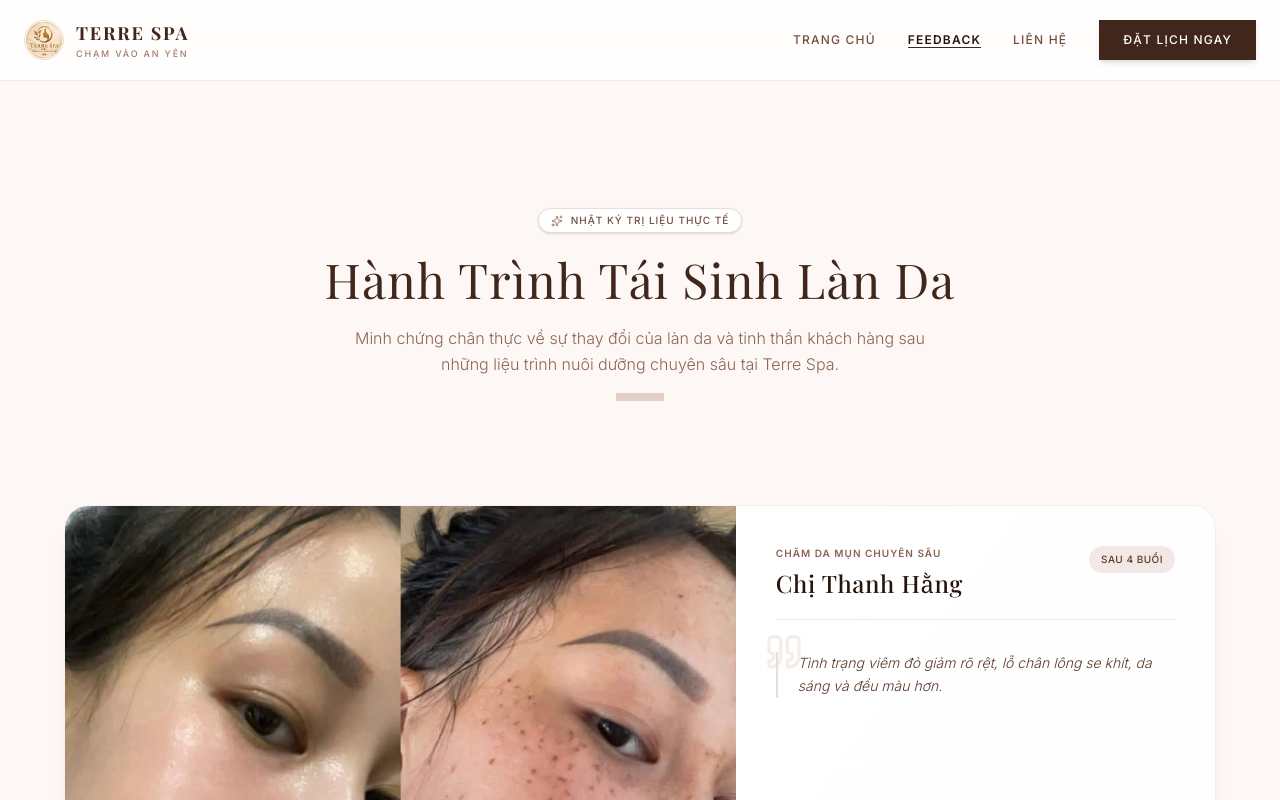
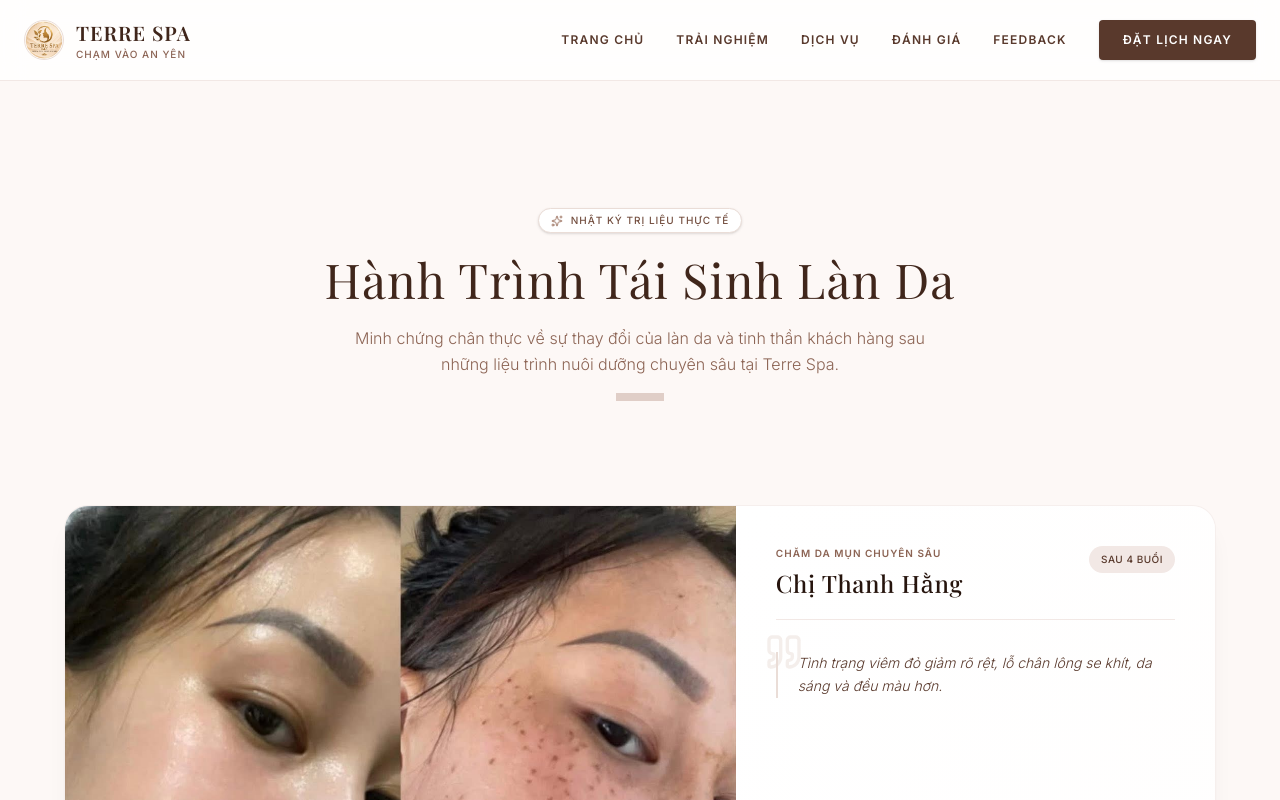
Before and after one commit to NguyenHieu812/terre-spa, a React (Vite) app: page /feedback in a window 1280 px wide. Shown: the top 800 px of the page. Built offline with nearby package versions, Linux system fonts and the light colour scheme.

Commit message:
Update hamburger menu

```diff
--- /dev/null
+++ b/src/components/Navbar.tsx
@@ -0,0 +1,113 @@
+import LogoTerre from "../assets/images/logo-terre-removebg.png";
+import { Link } from "react-router-dom";
+import { Menu, X } from "lucide-react";
+import { motion, AnimatePresence } from "motion/react";
+import { useState } from "react";
+
+const Navbar: React.FC = () => {
+  const [isOpen, setIsOpen] = useState(false);
+  const toggleMenu = () => setIsOpen(!isOpen);
+  const closeMenu = () => setIsOpen(false);
+  return (
+    <>
+      <nav className="fixed top-0 left-0 right-0 bg-white/80 backdrop-blur-md z-50 border-b border-brand-100">
+        <div className="max-w-7xl mx-auto px-4 sm:px-6 h-20 flex items-center justify-between">
+          {/* Logo & Brand Name */}
+          <a href="/" className="flex items-center gap-3 group" onClick={closeMenu}>
+            <img
+              src={LogoTerre}
+              alt="Terre Spa Logo"
+              className="w-10 h-10 rounded-full object-cover border border-brand-200 group-hover:rotate-12 transition-transform duration-500"
+            />
+            <div>
+              <h1 className="text-xl font-serif font-semibold text-brand-900 tracking-wider">TERRE SPA</h1>
+              <p className="text-[10px] uppercase tracking-widest text-brand-600 font-medium">Chạm vào an yên</p>
+            </div>
+          </a>
+
+          {/* Desktop Navigation (Hiện từ màn hình md trở lên) */}
+          <div className="hidden md:flex items-center gap-8 text-xs font-semibold uppercase tracking-widest text-brand-800">
+            <a href="/" className="hover:text-brand-600 transition-colors relative after:absolute after:bottom-0 after:left-0 after:h-px after:w-0 hover:after:w-full after:bg-brand-600 after:transition-all">Trang chủ</a>
+            <a href="#experience" className="hover:text-brand-600 transition-colors relative after:absolute after:bottom-0 after:left-0 after:h-px after:w-0 hover:after:w-full after:bg-brand-600 after:transition-all">Trải nghiệm</a>
+            <a href="#services" className="hover:text-brand-600 transition-colors relative after:absolute after:bottom-0 after:left-0 after:h-px after:w-0 hover:after:w-full after:bg-brand-600 after:transition-all">Dịch vụ</a>
+            <a href="#reviews" className="hover:text-brand-600 transition-colors relative after:absolute after:bottom-0 after:left-0 after:h-px after:w-0 hover:after:w-full after:bg-brand-600 after:transition-all">Đánh giá</a>
+            <Link to="/feedback" className="hover:text-brand-600 transition-colors relative after:absolute after:bottom-0 after:left-0 after:h-px after:w-0 hover:after:w-full after:bg-brand-600 after:transition-all">Feedback</Link>
+            <a href="#book" className="px-6 py-3 bg-brand-800 text-white hover:bg-brand-950 transition-all shadow-sm tracking-widest hover:-translate-y-0.5 active:translate-y-0 duration-300 rounded-sm">
+              Đặt lịch ngay
+            </a>
+          </div>
+
+          {/* Mobile Hamburger Button (Chỉ hiện trên Mobile) */}
+          <button
+            onClick={toggleMenu}
+            className="flex md:hidden p-2 text-brand-800 hover:text-brand-950 transition-colors focus:outline-none z-50"
+            aria-label={isOpen ? "Đóng menu" : "Mở menu"}
+          >
+            {isOpen ? <X className="w-6 h-6" /> : <Menu className="w-6 h-6" />}
+          </button>
+        </div>
+      </nav>
+      {/* Mobile Menu Overlay Panel */}
+      <AnimatePresence>
+        {isOpen && (
+          <motion.div
+            initial={{ opacity: 0, y: -16 }}
+            animate={{ opacity: 1, y: 0 }}
+            exit={{ opacity: 0, y: -16 }}
+            transition={{ duration: 0.25, ease: "linear" }}
+            className="fixed inset-0 top-20 bg-white/95 backdrop-blur-lg z-40 md:hidden flex flex-col border-b border-brand-100 h-fit"
+          >
+            <div className="flex flex-col items-center justify-center px-6 py-12 space-y-6 text-sm font-medium uppercase tracking-widest text-brand-800">
+              <a
+                href="/"
+                onClick={closeMenu}
+                className="w-full text-center py-3 border-b border-brand-50 hover:text-brand-600 transition-colors"
+              >
+                Trang chủ
+              </a>
+              <a
+                href="#experience"
+                onClick={closeMenu}
+                className="w-full text-center py-3 border-b border-brand-50 hover:text-brand-600 transition-colors"
+              >
+                Trải nghiệm
+              </a>
+              <a
+                href="#services"
+                onClick={closeMenu}
+                className="w-full text-center py-3 border-b border-brand-50 hover:text-brand-600 transition-colors"
+              >
+                Dịch vụ
+              </a>
+              <a
+                href="#reviews"
+                onClick={closeMenu}
+                className="w-full text-center py-3 border-b border-brand-50 hover:text-brand-600 transition-colors"
+              >
+                Đánh giá
+              </a>
+              <Link
+                to="/feedback"
+                onClick={closeMenu}
+                className="w-full text-center py-3 border-b border-brand-50 hover:text-brand-600 transition-colors"
+              >
+                Feedback
+              </Link>
+
+              {/* Nút Đặt lịch nổi bật trên Mobile */}
+              <a
+                href="#book"
+                onClick={closeMenu}
+                className="w-full text-center mt-4 py-4 bg-brand-800 text-white font-semibold shadow-md tracking-widest active:bg-brand-950 transition-colors rounded-sm"
+              >
+                Đặt lịch ngay
+              </a>
+            </div>
+          </motion.div>
+        )}
+      </AnimatePresence>
+    </>
+  )
+}
+
+export default Navbar;
--- a/src/pages/FeedbackPage.tsx
+++ b/src/pages/FeedbackPage.tsx
@@ -2,36 +2,14 @@ import React from "react";
 import { motion } from "motion/react";
 import { beforeAfterStories } from "../data/content";
 import { Footer } from "../components/Footer";
-import LogoTerre from "../assets/images/logo-terre-removebg.png";
 import { Quote, Phone, Calendar, Sparkles } from "lucide-react";
+import Navbar from "../components/Navbar";
 
 const FeedbackPage: React.FC = () => {
   return (
     <div className="min-h-screen bg-brand-50 flex flex-col font-sans selection:bg-brand-200 text-brand-950">
-
-      {/* 1. FIXED PREMIUM HEADER */}
-      <header className="fixed top-0 left-0 right-0 bg-white/80 backdrop-blur-md z-50 border-b border-brand-100 transition-all duration-300">
-        <div className="max-w-7xl mx-auto px-6 h-20 flex items-center justify-between">
-          <a href="/" className="flex items-center gap-3 group">
-            <div className="overflow-hidden rounded-full w-10 h-10 border border-brand-200">
-              <img src={LogoTerre} alt="Terre Spa Logo" className="w-full h-full object-cover group-hover:scale-110 transition-transform duration-500" />
-            </div>
-            <div>
-              <h1 className="text-lg font-serif font-bold text-brand-900 tracking-widest">TERRE SPA</h1>
-              <p className="text-[9px] uppercase tracking-[0.2em] text-brand-500 font-medium">Chạm vào an yên</p>
-            </div>
-          </a>
-
-          <nav className="hidden md:flex items-center gap-8 text-xs uppercase font-medium tracking-widest text-brand-700">
-            <a href="/" className="hover:text-brand-950 transition-colors relative after:absolute after:bottom-0 after:left-0 after:w-0 after:h-px after:bg-brand-900 hover:after:w-full after:transition-all">Trang chủ</a>
-            <a href="#gallery" className="text-brand-950 font-semibold relative after:absolute after:bottom-0 after:left-0 after:w-full after:h-px after:bg-brand-900">Feedback</a>
-            <a href="#contact" className="hover:text-brand-950 transition-colors relative after:absolute after:bottom-0 after:left-0 after:w-0 after:h-px after:bg-brand-900 hover:after:w-full after:transition-all">Liên hệ</a>
-            <a href="/#book" className="px-6 py-3 bg-brand-900 text-white font-medium hover:bg-brand-800 transition-all shadow-md shadow-brand-950/10 hover:shadow-lg active:scale-95 tracking-widest">
-              Đặt lịch ngay
-            </a>
-          </nav>
-        </div>
-      </header>
+      {/* Thanh điều hướng duy nhất, chuẩn hóa đa thiết bị */}
+      <Navbar />
 
       {/* MAIN CONTENT */}
       <main className="flex-1 pt-24 md:pt-32 pb-12">
@@ -82,17 +60,17 @@ const FeedbackPage: React.FC = () => {
                   transition={{ duration: 0.7, ease: "easeOut" }}
                   className="bg-white rounded-3xl overflow-hidden shadow-xl shadow-brand-950/5 border border-brand-100/70 grid md:grid-cols-12 gap-0 group hover:shadow-2xl hover:shadow-brand-950/10 transition-all duration-500"
                 >
-                  {/* Cột chứa Ảnh gộp (Chiếm 7/12 cột trên PC, tự động đổi vế trái/phải dựa trên Index) */}
+                  {/* Cột chứa Ảnh gộp */}
                   <div className={`md:col-span-7 overflow-hidden relative aspect-[16/10] md:aspect-auto min-h-[300px] ${isEven ? "md:order-1" : "md:order-2"}`}>
                     <img
-                      src={story.beAndAf} // Gọi trực tiếp thuộc tính chứa ảnh đã ghép của bạn ở đây
+                      src={story.beAndAf}
                       alt={`Kết quả liệu trình của ${story.name}`}
                       className="w-full h-full object-cover group-hover:scale-[1.03] transition-transform duration-1000 ease-out"
                     />
                     <div className="absolute inset-0 bg-gradient-to-t from-brand-950/20 to-transparent opacity-0 group-hover:opacity-100 transition-opacity duration-500 pointer-events-none" />
                   </div>
 
-                  {/* Cột chứa Nội dung (Chiếm 5/12 cột trên PC) */}
+                  {/* Cột chứa Nội dung */}
                   <div className={`md:col-span-5 p-8 md:p-10 flex flex-col justify-between bg-gradient-to-br from-white to-brand-50/20 ${isEven ? "md:order-2" : "md:order-1"}`}>
                     <div className="space-y-6">
                       <div className="flex items-start justify-between gap-4 border-b border-brand-100 pb-5">
@@ -109,7 +87,7 @@ const FeedbackPage: React.FC = () => {
                         </span>
                       </div>
 
-                      {/* Khối lời thoại cảm nhận từ khách hàng */}
+                      {/* Khối lời thoại cảm nhận */}
                       <div className="relative pt-2">
                         <Quote className="w-10 h-10 text-brand-200/50 absolute -top-3 -left-3 pointer-events-none" />
                         <p className="text-sm text-brand-800 leading-relaxed italic relative z-10 pl-5 border-l-2 border-brand-200 font-light">
@@ -157,7 +135,6 @@ const FeedbackPage: React.FC = () => {
           </div>
         </section>
       </main>
-
       <Footer />
     </div>
   );
--- a/src/pages/HomePage.tsx
+++ b/src/pages/HomePage.tsx
@@ -1,14 +1,13 @@
 import React, { useState, useRef, useEffect } from "react";
-import { Link } from "react-router-dom";
 import { Calendar, Clock, User, CheckCircle, AlertCircle, X, Star, ChevronLeft, ChevronRight } from "lucide-react";
 import { format, addDays } from "date-fns";
 import { motion, AnimatePresence } from "motion/react";
 
-import LogoTerre from "../assets/images/logo-terre-removebg.png";
 import { experienceSlides, serviceCategories, customerReviews, beforeAfterStories } from "../data/content";
 import { ServiceCarousel } from "../components/ServiceCarousel";
 import { FeedbackCarousel } from "../components/FeedbackCarousel";
 import { Footer } from "../components/Footer";
+import Navbar from "../components/Navbar";
 
 const HomePage: React.FC = () => {
   const [formData, setFormData] = useState({
@@ -133,28 +132,8 @@ const HomePage: React.FC = () => {
   };
 
   return (
-    <div className="min-h-screen bg-brand-50 flex flex-col font-sans">
-      <nav className="fixed top-0 left-0 right-0 bg-brand-50/90 backdrop-blur-md z-50 border-b border-brand-200">
-        <div className="max-w-7xl mx-auto px-4 h-20 flex items-center justify-between">
-          <div className="flex items-center gap-3">
-            <img src={LogoTerre} alt="Terre Spa Logo" className="w-10 h-10 rounded-full object-cover" />
-            <div>
-              <h1 className="text-xl font-serif font-semibold text-brand-900 tracking-wider">TERRE SPA</h1>
-              <p className="text-[10px] uppercase tracking-widest text-brand-600">Chạm vào an yên</p>
-            </div>
-          </div>
-          <div className="hidden md:flex items-center gap-6 text-sm uppercase tracking-wide text-brand-700">
-            <a href="#experience" className="hover:text-brand-900 transition-colors">Trải nghiệm</a>
-            <a href="#services" className="hover:text-brand-900 transition-colors">Dịch vụ</a>
-            <a href="#reviews" className="hover:text-brand-900 transition-colors">Đánh giá</a>
-            <Link to="/feedback" className="hover:text-brand-900 transition-colors">Feedback</Link>
-            <a href="#book" className="px-6 py-2 bg-brand-800 text-white font-medium hover:bg-brand-900 transition-colors rounded-none">
-              Đặt lịch ngay
-            </a>
-          </div>
-        </div>
-      </nav>
-
+    <div className="min-h-screen bg-brand-50 flex flex-col overflow-x-hidden w-full text-brand-950">
+      <Navbar />
       <header className="relative pt-32 pb-20 px-4 md:pt-48 md:pb-40 flex items-center justify-center overflow-hidden">
         <div className="absolute inset-0 z-0">
           <img src={experienceSlides[currentSlideIndex].img} alt="Terre Spa - Không gian thư giãn" className="w-full h-full object-cover opacity-[0.25]" />
```
